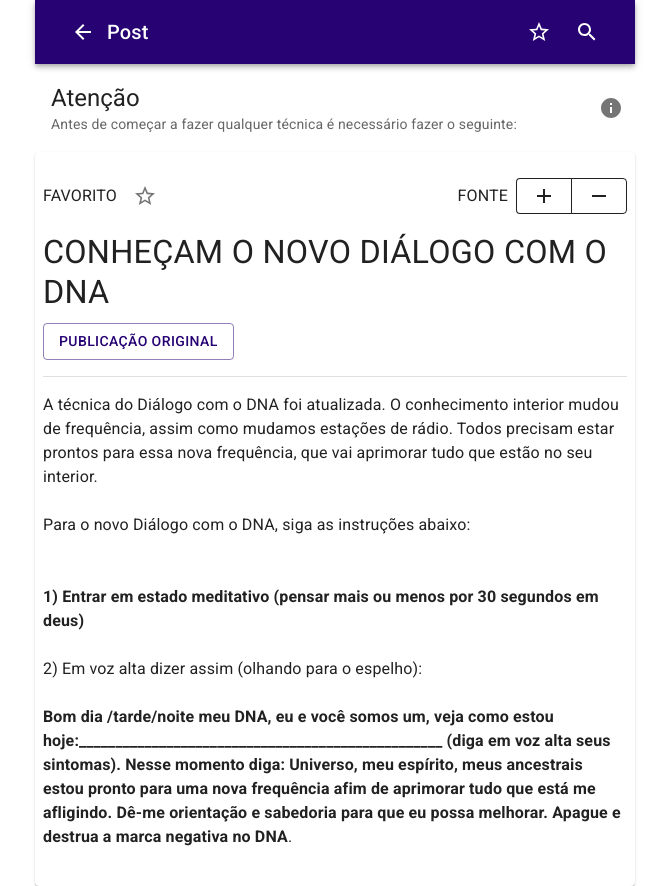
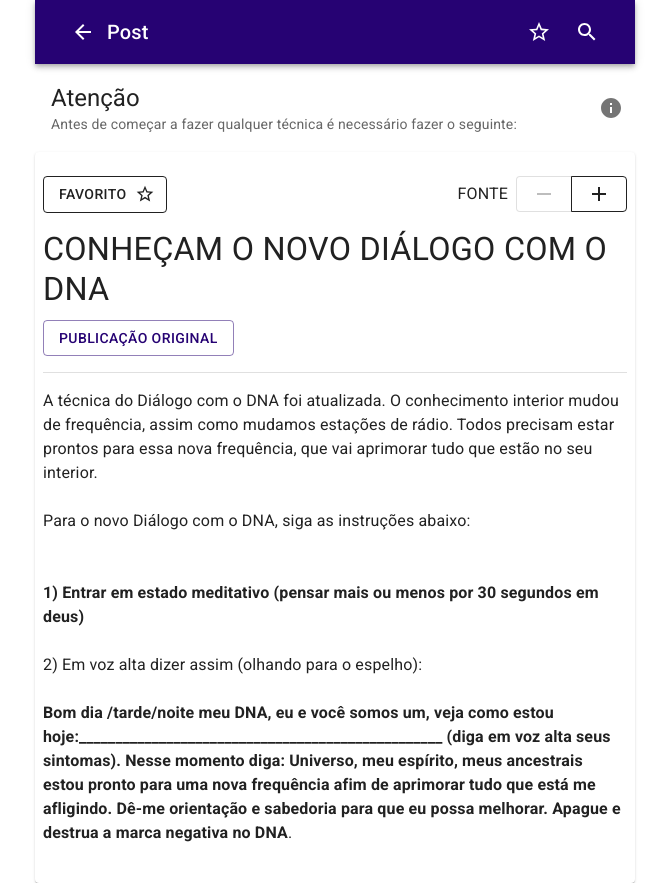
Before and after one commit to celiudos/dna-positivo, a Next.js app: page /cat/1/103 in a window 1280 px wide. Shown: the whole page, without its empty margins (305-974 px from the left). Built offline with nearby package versions, Linux system fonts and the light colour scheme.

Commit message:
Ajuste fino no btn favorito e fonte size

```diff
--- a/components/EstrelaFavorito.tsx
+++ b/components/EstrelaFavorito.tsx
@@ -1,17 +1,20 @@
 import StarIcon from "@mui/icons-material/Star";
 import StarBorderOutlinedIcon from "@mui/icons-material/StarBorderOutlined";
-import { IconButton } from "@mui/material";
-import { favoritoAlteradoAction } from "@store/actionCreator";
+import { Button, IconButton } from "@mui/material";
 import { IPost } from "@typesApp/IPost";
 import FavoritosStorageUtils from "@utils/FavoritosStorageUtils";
 import * as React from "react";
-import { useDispatch } from "react-redux";
 
-export default function EstrelaFavorito({ item }: { item: IPost }) {
+export default function EstrelaFavorito({
+  item,
+  typeBtn,
+}: {
+  item: IPost;
+  typeBtn?: boolean;
+}) {
   const [favStorage, setFavStorage] = React.useState(
     FavoritosStorageUtils.getObjDefault
   );
-  const dispatch = useDispatch();
 
   React.useEffect(() => {
     setFavStorage(FavoritosStorageUtils.get());
@@ -19,26 +22,34 @@ export default function EstrelaFavorito({ item }: { item: IPost }) {
 
   const isItemComEstrela = !!favStorage.favoritos[item.id];
 
-  return (
-    <IconButton
-      edge="end"
-      aria-label="favorito"
-      onClick={() => {
+  function onClickIcon() {
     let jsonStorage;
     if (isItemComEstrela) {
       jsonStorage = FavoritosStorageUtils.removeById(item.id.toString());
     } else {
       jsonStorage = FavoritosStorageUtils.set(item);
     }
-        dispatch(favoritoAlteradoAction(item));
     setFavStorage(jsonStorage);
-      }}
-    >
-      {isItemComEstrela ? (
+  }
+
+  const ElemEstrela = isItemComEstrela ? (
     <StarIcon color="secondary" />
   ) : (
     <StarBorderOutlinedIcon />
-      )}
+  );
+
+  return typeBtn ? (
+    <Button
+      variant="outlined"
+      color="inherit"
+      endIcon={ElemEstrela}
+      onClick={onClickIcon}
+    >
+      Favorito
+    </Button>
+  ) : (
+    <IconButton edge="end" aria-label="favorito" onClick={onClickIcon}>
+      {ElemEstrela}
     </IconButton>
   );
 }
--- a/pages/cat/[catId]/[id].tsx
+++ b/pages/cat/[catId]/[id].tsx
@@ -26,11 +26,16 @@ type Props = {
   converseComDNAPost: IPost;
 };
 
+const FONTE_CONFIG = {
+  min: 0,
+  max: 5,
+};
+
 export default function Post({ post, converseComDNAPost }: Props) {
   const router = useRouter();
   const { catId } = router.query;
 
-  let [tamanhoFonte, setTamanhoFonte] = useState(0);
+  let [tamanhoFonte, setTamanhoFonte] = useState(FONTE_CONFIG.min);
 
   if (router.isFallback) return "Carregando...";
 
@@ -58,10 +63,7 @@ export default function Post({ post, converseComDNAPost }: Props) {
                   alignItems="center"
                 >
                   <Grid item xs={6}>
-                    <DisplayFlexCenter style={{ justifyContent: "start" }}>
-                      <Box mr={1}>FAVORITO</Box>
-                      <EstrelaFavorito item={post} />
-                    </DisplayFlexCenter>
+                    <EstrelaFavorito item={post} typeBtn />
                   </Grid>
                   <Grid item xs={6}>
                     <DisplayFlexCenter style={{ justifyContent: "end" }}>
@@ -72,22 +74,24 @@ export default function Post({ post, converseComDNAPost }: Props) {
                         aria-label="alterar tamanho da fonte"
                       >
                         <Button
+                          disabled={FONTE_CONFIG.min === tamanhoFonte}
                           onClick={() =>
-                            tamanhoFonte < 5
+                            tamanhoFonte > FONTE_CONFIG.min
+                              ? setTamanhoFonte(--tamanhoFonte)
+                              : setTamanhoFonte(FONTE_CONFIG.min)
+                          }
+                        >
+                          <RemoveIcon />
+                        </Button>
+                        <Button
+                          disabled={FONTE_CONFIG.max === tamanhoFonte}
+                          onClick={() =>
+                            tamanhoFonte < FONTE_CONFIG.max
                               ? setTamanhoFonte(++tamanhoFonte)
-                              : setTamanhoFonte(5)
+                              : setTamanhoFonte(FONTE_CONFIG.max)
                           }
                         >
                           <AddIcon />
-                        </Button>
-                        <Button
-                          onClick={() =>
-                            tamanhoFonte > 0
-                              ? setTamanhoFonte(--tamanhoFonte)
-                              : setTamanhoFonte(0)
-                          }
-                        >
-                          <RemoveIcon />
                         </Button>
                       </ButtonGroup>
                     </DisplayFlexCenter>
```
Lines whose indentation alone changed are shown as unchanged.
